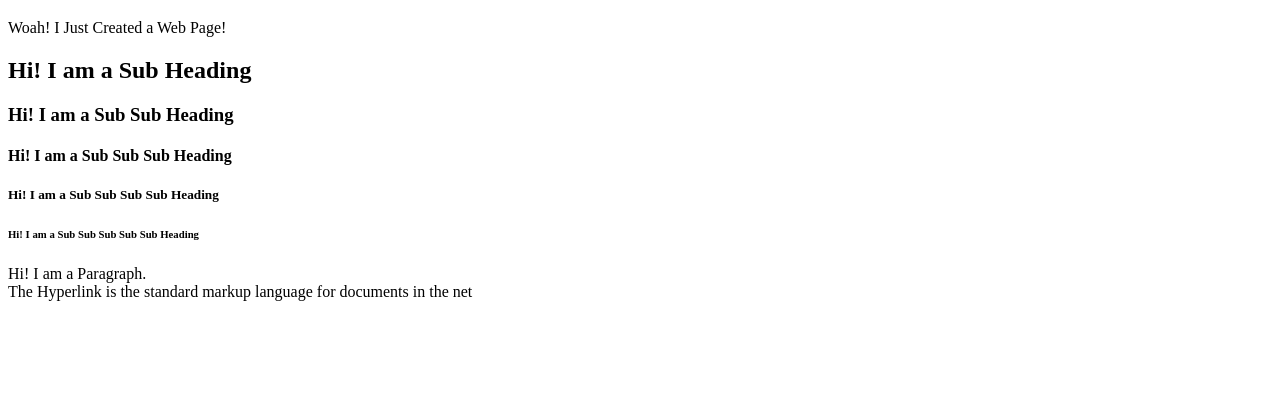
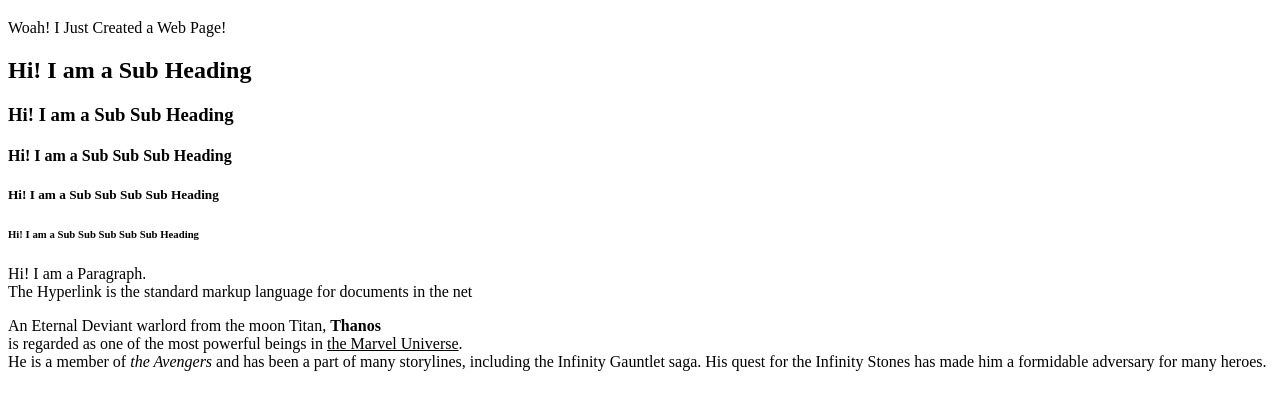
Before and after one commit to jbargalloc/Proyectos, a plain HTML site: page htmlFiles/myFirstWebPage.html in a window 1280 px wide. Shown: the part 61-470 px from the top of the page. Drawn offline with Linux system fonts and the light colour scheme.

Commit message:
modificaciones 27 de junio de 2026

```diff
--- a/htmlFiles/myFirstWebPage.html
+++ b/htmlFiles/myFirstWebPage.html
@@ -14,8 +14,16 @@
     <h5>Hi! I am a Sub Sub Sub Sub Heading</h5>
     <h6>Hi! I am a Sub Sub Sub Sub Sub Heading</h6>
     <p>
-      Hi! I am a Paragraph.<br /> The Hyperlink is the standard markup language for
-      documents in the net
+      Hi! I am a Paragraph.<br />
+      The Hyperlink is the standard markup language for documents in the net
+    </p>
+    <p>
+      An Eternal Deviant warlord from the moon Titan, <b>Thanos</b><br />
+      is regarded as one of the most powerful beings in
+      <u>the Marvel Universe</u>.<br />
+      He is a member of <i>the Avengers</i> and has been a part of many
+      storylines, including the Infinity Gauntlet saga. His quest for the
+      Infinity Stones has made him a formidable adversary for many heroes.
     </p>
     <!-- WEB PAGE LAYOUT HERE! -->
   </body>
```
